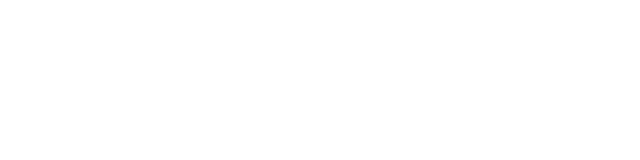
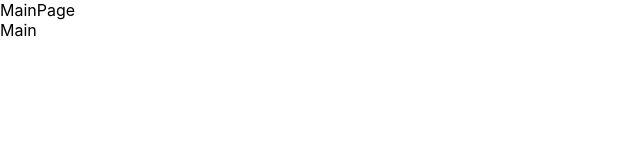
Before and after one commit to azure-553/wanted-pre-onboarding-frontend, a React (Create React App) app: page / in a window 1280 px wide. Shown: the top 160 px of the page, without its empty margins (0-640 px from the left). Built offline with nearby package versions, Linux system fonts and the light colour scheme.

Commit message:
feat :: 기본 경로 설정

```diff
--- a/package.json
+++ b/package.json
@@ -8,6 +8,7 @@
     "@testing-library/user-event": "^13.5.0",
     "react": "^18.2.0",
     "react-dom": "^18.2.0",
+    "react-router-dom": "^6.10.0",
     "react-scripts": "5.0.1",
     "web-vitals": "^2.1.4"
   },
--- a/public/index.html
+++ b/public/index.html
@@ -24,7 +24,7 @@
       work correctly both with client-side routing and a non-root public URL.
       Learn how to configure a non-root public URL by running `npm run build`.
     -->
-    <title>React App</title>
+    <title>wanted-pre-onboarding</title>
   </head>
   <body>
     <noscript>You need to enable JavaScript to run this app.</noscript>
--- a/src/App.js
+++ b/src/App.js
@@ -1,8 +1,11 @@
+import { BrowserRouter } from "react-router-dom";
+import Router from "./components/router";
+
 function App() {
   return (
-    <div>
-
-    </div>
+    <BrowserRouter>
+      <Router/>
+    </BrowserRouter>
   );
 }
 
--- /dev/null
+++ b/src/components/Main/index.jsx
@@ -0,0 +1,7 @@
+import React from 'react'
+
+export default function Main() {
+  return (
+    <div>Main</div>
+  )
+}
--- /dev/null
+++ b/src/components/router/index.jsx
@@ -0,0 +1,18 @@
+import React from 'react'
+import {Route,  Routes as Switch} from "react-router-dom";
+import MainPage from '../../pages/MainPage';
+
+const Router = () => {
+  return (
+    <>
+        <Switch>
+            <Route path="/" element={<MainPage/>}/>
+            <Route path="/signup"/>
+            <Route path="/signin"/>
+            <Route path='/todo'/>
+        </Switch>
+    </>
+  )
+}
+
+export default Router
--- /dev/null
+++ b/src/pages/MainPage.jsx
@@ -0,0 +1,11 @@
+import React from 'react'
+import Main from '../components/Main'
+
+export default function MainPage() {
+  return (
+    <div>
+        MainPage
+        <Main/>
+    </div>
+  )
+}
```
Also changed, not shown: 1 other file (tests, documents, lock files or other folders).
